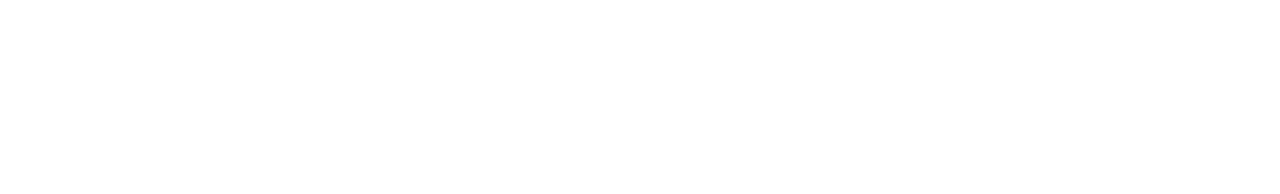
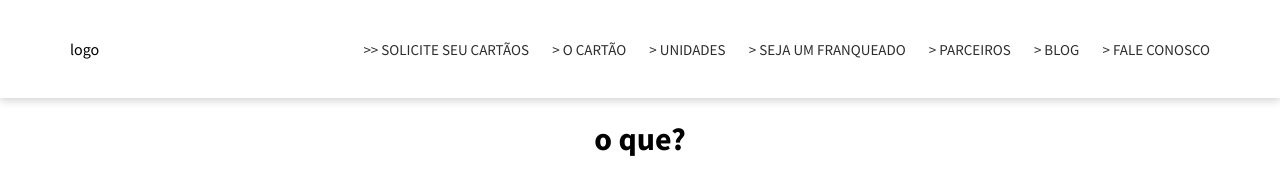
Before and after one commit to MatheusHonorato/project-glaidson, a plain HTML site: page index.html in a window 1280 px wide. Drawn offline with Linux system fonts and the light colour scheme.

Commit message:
navbar in progress style

```diff
--- a/css/style.css
+++ b/css/style.css
@@ -0,0 +1,93 @@
+/*reset*/
+body, ul {
+    margin: 0px;
+    padding: 0px;
+    font-family: 'Source Sans Pro', sans-serif;
+}
+#menu {
+    text-transform: uppercase;
+}
+
+#menu li {
+    display: inline-block;
+    font-size: 15px;
+    font-weight: 400;
+}
+
+#menu li a {
+    color: #2d2d2d;
+}
+
+nav, header {
+    width: 100%;
+    height: 98px;
+}
+
+header {
+
+    box-shadow: 0px 2px 9px rgba(0, 0, 0, 0.2);
+}
+
+nav {
+
+    position: fixed;
+
+    margin: 0% auto;
+
+    left: 0;
+    right: 0;
+
+    padding-left: 15px;
+    padding-right: 15px;
+    background-color: red;
+
+    display: flex;
+	justify-content: center;
+    flex-direction: column;
+
+    background-color: #fff;
+    border-color: #eeeeee;
+
+    z-index: 3;
+}
+
+#logo {
+    float: left;
+}
+
+#menu {
+    float: right;
+}
+
+#banner {
+    width: 100%;
+    height: 475.063px;
+    text-align: center;
+    z-index: 0;
+}
+
+@media (min-width: 1200px) {
+    nav {
+        max-width: 1140px;
+    }
+    .mr-20 {
+        margin-right: 20px;
+    }
+}
+
+@media (max-width: 800px) {
+    li {
+        width: 100%;
+    }
+    header, nav {
+        height: 170px;
+        padding-left: 0px;
+        padding-right: 0px;
+    }
+    nav div {
+        text-align: center;
+    }
+    #logo {
+        float: none;
+    }
+}
--- a/index.html
+++ b/index.html
@@ -4,10 +4,45 @@
     <meta charset="UTF-8">
     <meta name="viewport" content="width=device-width, initial-scale=1.0">
     <meta http-equiv="X-UA-Compatible" content="ie=edge">
+    <link href="https://fonts.googleapis.com/css?family=Source+Sans+Pro:400,700&display=swap" rel="stylesheet">
     <link rel="stylesheet" href="css/style.css">
     <title></title>
 </head>
 <body>
-
+    <header>
+        <nav>
+            <div>
+                <span id="logo">
+                    logo
+                </span>
+                <ul id="menu">
+                    <li>
+                        <a class="mr-20"> >> solicite seu cartãos</a>
+                    </li>
+                    <li>
+                        <a class="mr-20"> > o cartão</a>
+                    </li>
+                    <li>
+                        <a class="mr-20"> > unidades</a>
+                    </li>
+                    <li>
+                        <a class="mr-20"> > seja um franqueado</a>
+                    </li>
+                    <li>
+                        <a class="mr-20"> > parceiros</a>
+                    </li>
+                    <li>
+                        <a class="mr-20"> > blog</a>
+                    </li>
+                    <li>
+                        <a> > fale conosco</a>
+                    </li>
+                </ul>
+            </div>
+        </nav>
+    </header>
+    <div id="banner">
+        <h1>o que?</h1>
+    </div>
 </body>
 </html>
```
